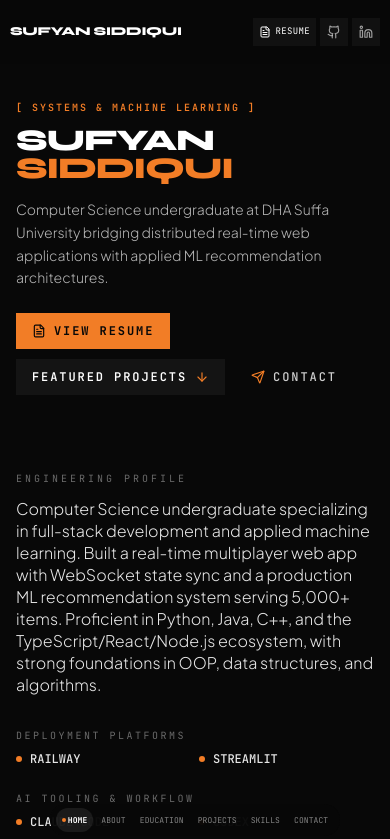
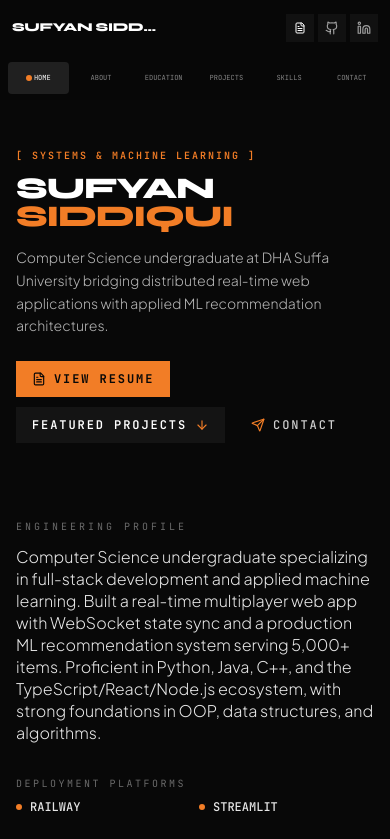
Before and after one commit to sufyan005/portfolio, a React (Vite) app: page / in a window 390 px wide. Shown: the top 839 px of the page. Built offline with nearby package versions, Linux system fonts and the light colour scheme.

Commit message:
Replace bottom dock with responsive top nav

```diff
--- a/src/App.tsx
+++ b/src/App.tsx
@@ -6,7 +6,6 @@
 import React, { useState } from 'react';
 import { motion, AnimatePresence } from 'motion/react';
 import { Header } from './components/Header';
-import { BottomDock } from './components/BottomDock';
 import { ProjectModal } from './components/ProjectModal';
 import { InteractiveHangman } from './components/InteractiveHangman';
 import { InteractiveRecommender } from './components/InteractiveRecommender';
@@ -70,7 +69,7 @@ function PortfolioShell() {
       <Header onOpenResume={() => setShowResumeModal(true)} />
 
       {/* Main Multi-Page Canvas with Breathing Room */}
-      <main className="flex-1 w-full max-w-6xl mx-auto px-4 sm:px-8 pt-20 sm:pt-24 pb-28 sm:pb-32">
+      <main className="flex-1 w-full max-w-6xl mx-auto px-4 sm:px-8 pt-32 sm:pt-36 pb-12 sm:pb-16">
         <AnimatePresence mode="wait">
           <motion.div
             key={currentPage}
@@ -83,9 +82,6 @@ function PortfolioShell() {
           </motion.div>
         </AnimatePresence>
       </main>
-
-      {/* Floating Ergonomic Sticky Bottom Dock */}
-      <BottomDock />
 
       {/* Interactive Project Spec Modal (Global) */}
       {selectedProject && (
--- a/src/components/BottomDock.tsx
+++ /dev/null
@@ -1,52 +0,0 @@
-import React from 'react';
-import { ArrowUp } from 'lucide-react';
-import { useRouter, ROUTE_LIST } from '../router';
-
-export const BottomDock: React.FC = () => {
-  const { currentPage, navigate } = useRouter();
-
-  const handleScrollToTop = () => {
-    window.scrollTo({ top: 0, behavior: 'smooth' });
-  };
-
-  return (
-    <nav
-      aria-label="Portfolio Bottom Sticky Dock"
-      className="fixed bottom-2 sm:bottom-4 inset-x-0 z-40 flex justify-center pointer-events-none px-1 min-[360px]:px-2 sm:px-3 pb-[env(safe-area-inset-bottom,0px)]"
-    >
-      <div className="pointer-events-auto h-8 min-[360px]:h-9 sm:h-11 max-w-[calc(100vw-0.5rem)] sm:max-w-max overflow-x-auto scrollbar-none px-1.5 min-[360px]:px-2 sm:px-4 rounded-full bg-[#080808]/95 backdrop-blur-xl border border-white/20 shadow-[0_12px_36px_rgba(0,0,0,0.85)] flex items-center justify-center gap-0.5 min-[360px]:gap-1 sm:gap-2.5 shrink-0">
-        {ROUTE_LIST.map((item) => {
-          const isActive = currentPage === item.id;
-          return (
-            <button
-              key={item.id}
-              onClick={() => navigate(item.id)}
-              aria-current={isActive ? 'page' : undefined}
-              className={`flex items-center gap-0.5 min-[360px]:gap-1 sm:gap-1.5 h-6 min-[360px]:h-7 sm:h-8 px-1.5 min-[360px]:px-2 sm:px-2.5 text-[8px] min-[360px]:text-[9px] sm:text-[11px] font-['JetBrains_Mono'] uppercase tracking-[0.01em] min-[360px]:tracking-[0.04em] sm:tracking-[0.18em] transition-all whitespace-nowrap shrink-0 rounded-full ${
-                isActive
-                  ? 'text-white font-bold bg-white/[0.08]'
-                  : 'text-white/50 hover:text-[#F27D26] hover:bg-white/[0.04]'
-              }`}
-            >
-              {isActive && (
-                <span className="w-1 h-1 sm:w-1.5 sm:h-1.5 rounded-full bg-[#F27D26] inline-block shadow-[0_0_8px_#F27D26] shrink-0"></span>
-              )}
-              <span>{item.label}</span>
-            </button>
-          );
-        })}
-
-        <div className="hidden sm:block w-px h-3 sm:h-4 bg-white/15 mx-0.5 sm:mx-1 shrink-0" />
-
-        <button
-          onClick={handleScrollToTop}
-          className="hidden sm:flex items-center justify-center w-5 h-5 min-[360px]:w-6 min-[360px]:h-6 sm:w-7 sm:h-7 rounded-full bg-white/[0.04] hover:bg-[#F27D26] text-white/50 hover:text-[#080808] border border-white/10 transition-all shrink-0"
-          title="Back to Top of Page"
-          aria-label="Back to Top of Page"
-        >
-          <ArrowUp className="w-2.5 h-2.5 min-[360px]:w-3 min-[360px]:h-3 sm:w-3.5 sm:h-3.5" />
-        </button>
-      </div>
-    </nav>
-  );
-};
--- a/src/components/Header.tsx
+++ b/src/components/Header.tsx
@@ -1,7 +1,7 @@
 import React from 'react';
 import { FileText, Github, Linkedin } from 'lucide-react';
 import { PERSONAL_INFO } from '../data/portfolioData';
-import { useRouter } from '../router';
+import { ROUTE_LIST, useRouter } from '../router';
 
 interface HeaderProps {
   onOpenResume: () => void;
@@ -11,14 +11,14 @@ export const Header: React.FC<HeaderProps> = ({ onOpenResume }) => {
   const { currentPage, navigate } = useRouter();
 
   return (
-    <header className="fixed top-0 w-full z-40 bg-[#080808]/90 backdrop-blur-xl border-b border-white/15 pt-[env(safe-area-inset-top,0px)] shadow-[0_4px_24px_rgba(0,0,0,0.7)]">
-      <div className="max-w-6xl mx-auto h-16 sm:h-20 px-2.5 min-[360px]:px-3 sm:px-8 flex items-center justify-between gap-1.5 min-[360px]:gap-2 sm:gap-4">
+    <header className="fixed top-0 w-full z-40 bg-[#080808]/95 backdrop-blur-xl border-b border-[#B8662A]/25 pt-[env(safe-area-inset-top,0px)] shadow-[0_4px_24px_rgba(0,0,0,0.7)]">
+      <div className="max-w-6xl mx-auto h-14 sm:h-16 px-3 sm:px-8 flex items-center justify-between gap-2 sm:gap-4">
         {/* Identity & Status */}
         <div className="flex flex-col gap-0.5 sm:gap-1 min-w-0 shrink-0">
           <div className="flex items-center gap-1.5 sm:gap-3 min-w-0">
             <button
               onClick={() => navigate('home')}
-              className="font-['Syne'] text-xs min-[360px]:text-sm sm:text-base md:text-lg font-black tracking-tight text-white hover:text-[#F27D26] transition-colors whitespace-nowrap text-left"
+              className="font-['Syne'] text-xs min-[360px]:text-sm sm:text-base md:text-lg font-black tracking-tight text-white hover:text-[#F27D26] transition-colors whitespace-nowrap text-left truncate max-w-[38vw] sm:max-w-none"
               title="Return to Home"
             >
               {PERSONAL_INFO.name}
@@ -41,12 +41,12 @@ export const Header: React.FC<HeaderProps> = ({ onOpenResume }) => {
           {/* Resume Trigger */}
           <button
             onClick={onOpenResume}
-            className="h-7 sm:h-9 px-1.5 min-[360px]:px-2 sm:px-3 flex items-center justify-center gap-1 sm:gap-1.5 bg-white/[0.04] hover:bg-[#F27D26] text-white hover:text-[#080808] border border-white/20 text-[9px] min-[360px]:text-[10px] sm:text-[11px] font-['JetBrains_Mono'] uppercase tracking-[0.04em] sm:tracking-[0.2em] transition-all shrink-0"
+            className="h-7 sm:h-9 px-2 sm:px-3 flex items-center justify-center gap-1 sm:gap-1.5 bg-white/[0.04] hover:bg-[#F27D26] text-white hover:text-[#080808] border border-white/20 text-[9px] min-[360px]:text-[10px] sm:text-[11px] font-['JetBrains_Mono'] uppercase tracking-[0.04em] sm:tracking-[0.2em] transition-all shrink-0"
             title="View Resume"
             aria-label="View Resume"
           >
             <FileText className="w-3 h-3 sm:w-3.5 sm:h-3.5 shrink-0" />
-            <span className="inline">RESUME</span>
+            <span className="hidden min-[360px]:inline">RESUME</span>
           </button>
 
           {/* GitHub Source Link */}
@@ -74,6 +74,29 @@ export const Header: React.FC<HeaderProps> = ({ onOpenResume }) => {
           </a>
         </div>
       </div>
+
+      <nav aria-label="Portfolio primary navigation" className="border-t border-[#B8662A]/25">
+        <div className="max-w-6xl mx-auto h-11 px-2 sm:px-8 flex items-center justify-center gap-0.5 sm:gap-3">
+          {ROUTE_LIST.map((item) => {
+            const isActive = currentPage === item.id;
+            return (
+              <button
+                key={item.id}
+                onClick={() => navigate(item.id)}
+                aria-current={isActive ? 'page' : undefined}
+                className={`h-8 flex flex-1 min-w-0 px-0 sm:flex-none sm:px-3 items-center justify-center gap-0.5 sm:gap-1.5 rounded-sm whitespace-nowrap font-['JetBrains_Mono'] text-[7px] min-[360px]:text-[8px] sm:text-[10px] uppercase tracking-normal sm:tracking-[0.12em] transition-colors ${
+                  isActive
+                    ? 'bg-white/[0.1] text-white'
+                    : 'text-white/50 hover:bg-white/[0.05] hover:text-[#F27D26]'
+                }`}
+              >
+                {isActive && <span className="w-1.5 h-1.5 rounded-full bg-[#F27D26] shadow-[0_0_8px_#F27D26]" />}
+                {item.label}
+              </button>
+            );
+          })}
+        </div>
+      </nav>
     </header>
   );
 };
```
